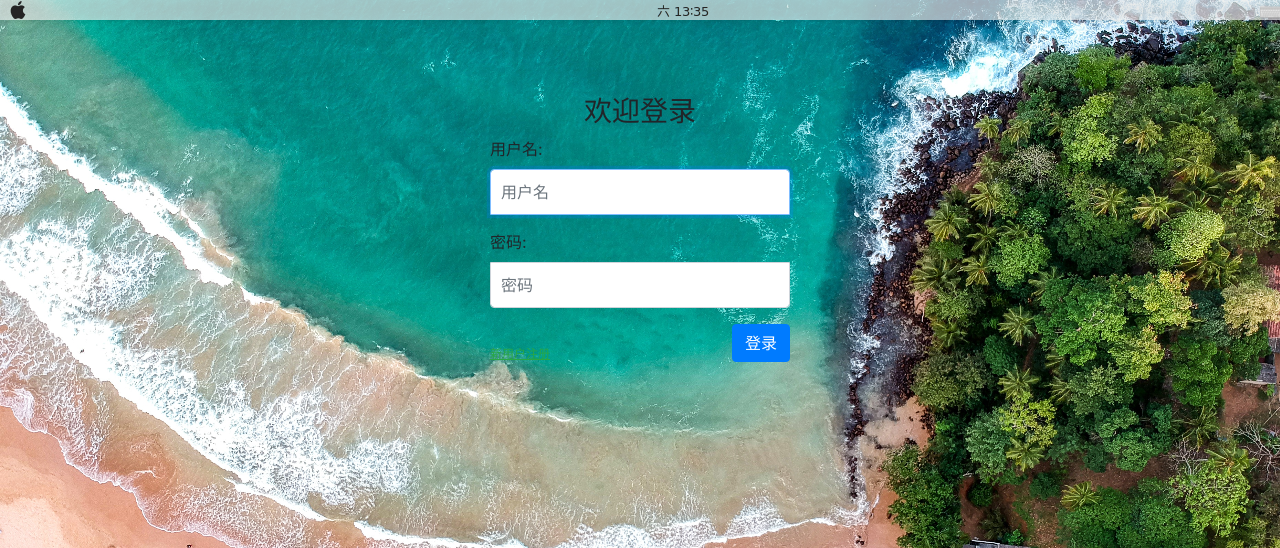
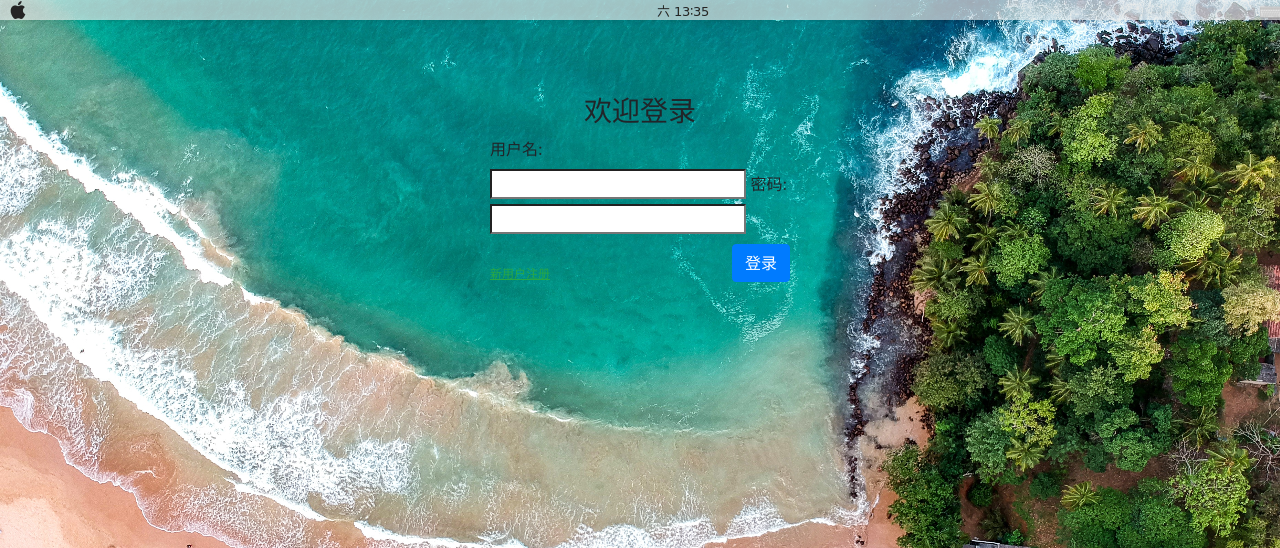
Before and after one commit to lidianjin/learn_xxx, a Django app: page /login/ in a window 1280 px wide. Shown: the top 548 px of the page. Run offline with Django 3.2, Linux system fonts and the light colour scheme; some libraries are stand-ins or nearby versions.

Commit message:
表单模型对应修改login页面

```diff
--- a/login/templates/login/login.html
+++ b/login/templates/login/login.html
@@ -21,13 +21,7 @@
                 <div class="alert alert-warning">{{ message }}</div>
                 {% endif %}
                 <h3 class="text-center">欢迎登录</h3>
-                <div class="form-group">
-                    <label for="id_username">用户名:</label>
-                    <input type="text" id="id_username" class="form-control" name="username" placeholder="用户名" autofocus required /></div>
-                <div class="form-group">
-                    <label for="id_password">密码:</label>
-                    <input type="password" id="id_password" class="form-control" name="password" placeholder="密码" required />
-                </div>
+                {{ login_form }}
                 <div>
                     <a href="/register/" class="text-success "><ins>新用户注册</ins></a>
                     <button type="submit" class="btn btn-primary float-right">登录</button>
```
